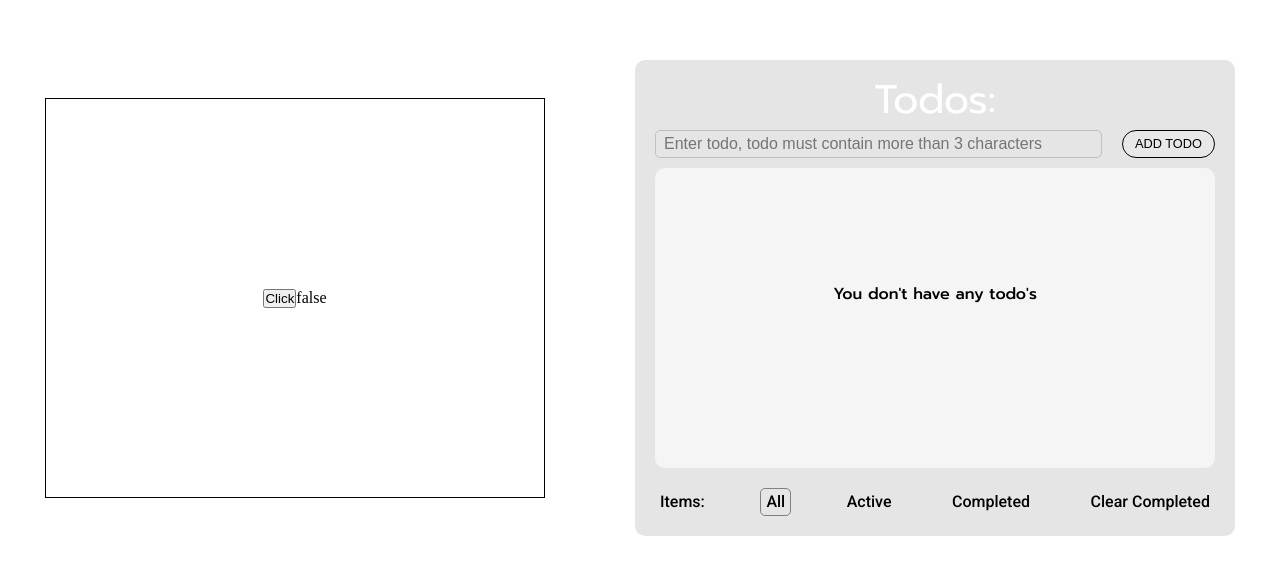
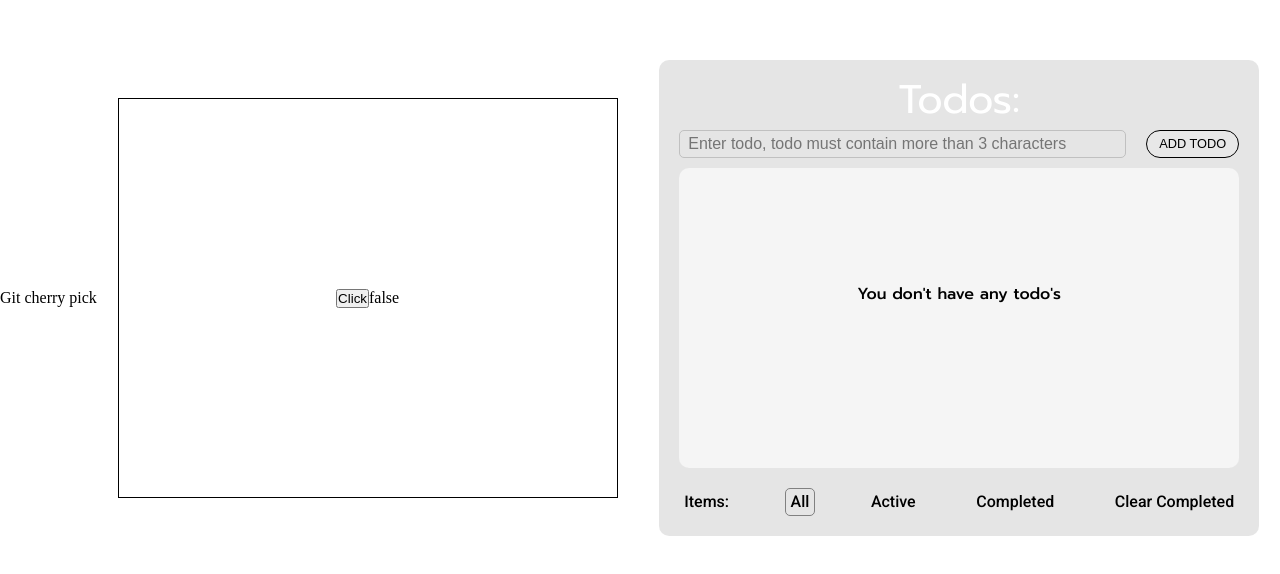
Before and after one commit to MartS88/git, a React (Create React App) app: page / in a window 1280 px wide. Shown: the part 102-676 px from the top of the page. Built offline with nearby package versions, Linux system fonts and the light colour scheme.

Commit message:
Adding new Heading - cherry pick

```diff
--- a/src/App.tsx
+++ b/src/App.tsx
@@ -100,6 +100,7 @@ const App = () => {
 
         <div className={classes.App}>
 
+            <h1>Git cherry pick</h1>
             <div className={classes.button_block}>
                 <button onClick={toggleValue}>Click</button>
                 {value ? 'true' : 'false'}
```
